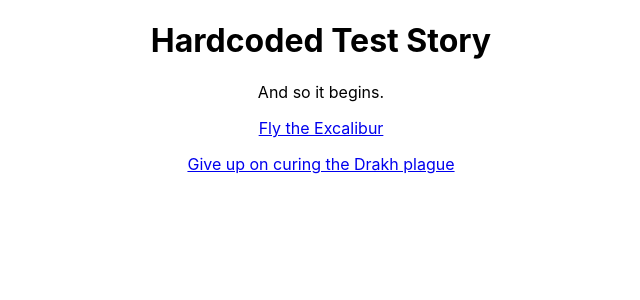
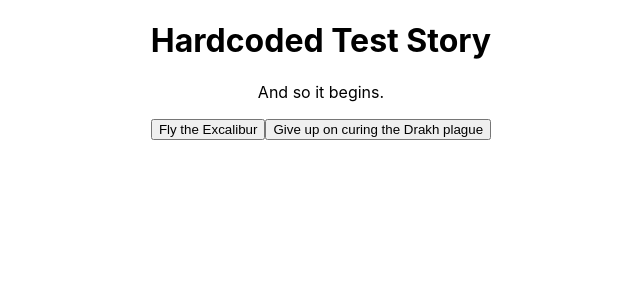
Before and after one commit to mgettytehan/ga-project-storymaker, a React (Create React App) app in the folder client/: page / in a window 1280 px wide. Shown: the top 300 px of the page, without its empty margins (319-959 px from the left). Built offline with nearby package versions, Linux system fonts and the light colour scheme; the HTML template or start-up script is replaced by a standard one.

Commit message:
Story branches now display when choices are clicked

```diff
--- a/client/src/components/StoryDisplay.js
+++ b/client/src/components/StoryDisplay.js
@@ -1,20 +1,20 @@
 import React, { Component } from 'react';
 
-const storyLink = (choice) => {
+const storyLink = (choice, changeCurrentNode) => {
     //current contains dummy link instead of choice action
-    return (<p><a href="#">{choice.choiceText}</a></p>);
+    return (<button onClick={() => changeCurrentNode(choice.nextNode)}>{choice.choiceText}</button>);
 }
 
 const storyText = (text) => {
     return (<p>{text}</p>);
 }
 
-const storyTextDisplay = (currentNode) => {
+const storyTextDisplay = (currentNode, changeCurrentNode) => {
     //'no choices option is placeholder
     return (
         <div>
             {storyText(currentNode.storyText)}
-            {currentNode.choices ? currentNode.choices.map(storyLink) : "No choices"}
+            {currentNode.choices ? currentNode.choices.map(choice => storyLink(choice, changeCurrentNode)) : "No choices"}
         </div>
     );
 }
@@ -64,12 +64,18 @@
         ]
     }
 
+    constructor(props) {
+        super(props);
+        //bind setCurrentNode so it can be passed
+        this.setNewCurrentNode = this.setNewCurrentNode.bind(this);
+    }
+
     componentDidMount() {
         this.setNewCurrentNode(this.state.story.firstNodeId);
     }
     //to be refactored with fetch when connecting back end
     findNodeById(nodeId) {
-        return this.state.storyNodes.find(node => node._id === this.state.story.firstNodeId);
+        return this.state.storyNodes.find(node => node._id === nodeId);
     }
 
     setNewCurrentNode(nodeId) {
@@ -80,7 +86,7 @@
         return (
             <div>
                 {storyDetails( this.state.story.title )}
-                {storyTextDisplay( this.state.currentNode )}
+                {storyTextDisplay( this.state.currentNode, this.setNewCurrentNode )}
             </div>
         );
     }
```
